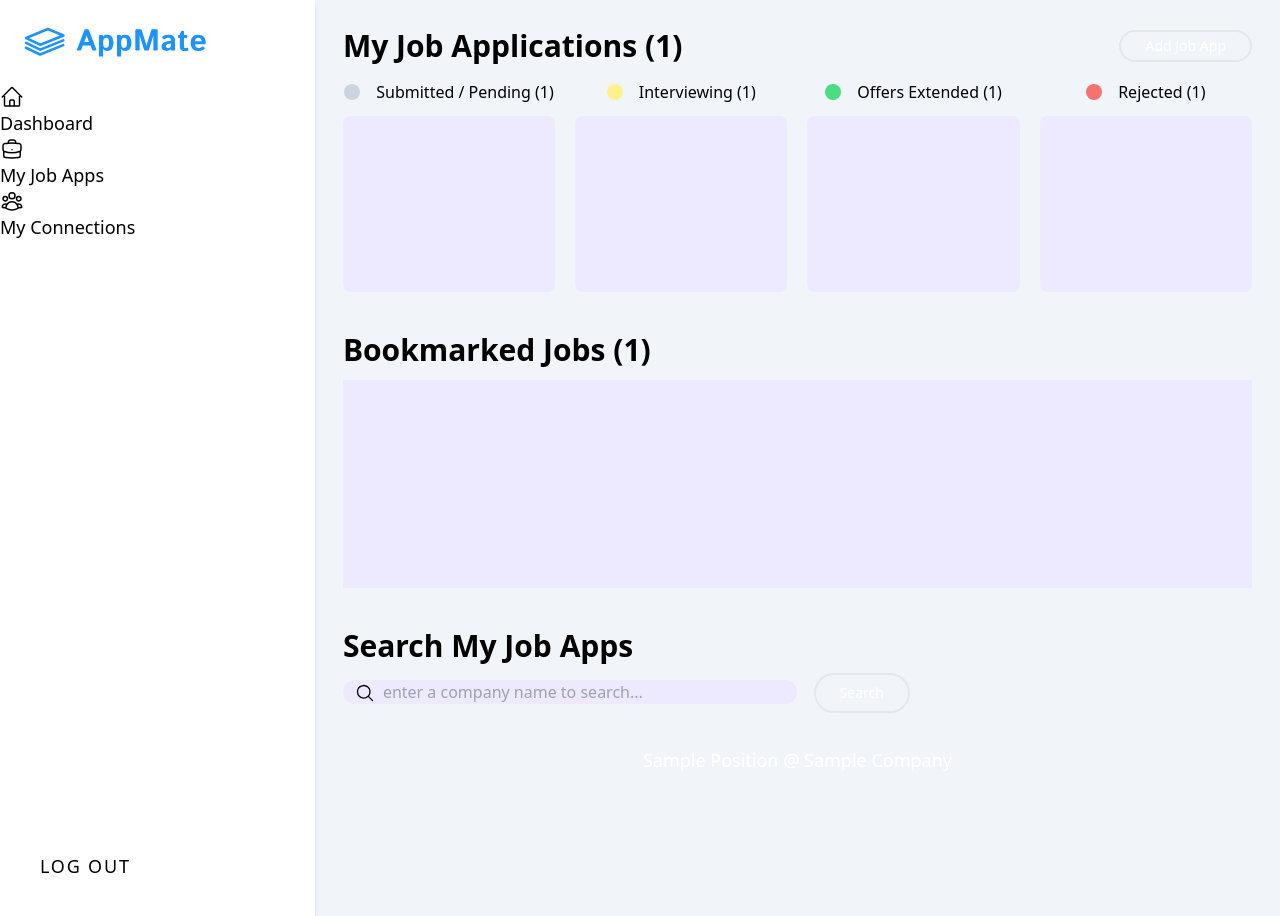
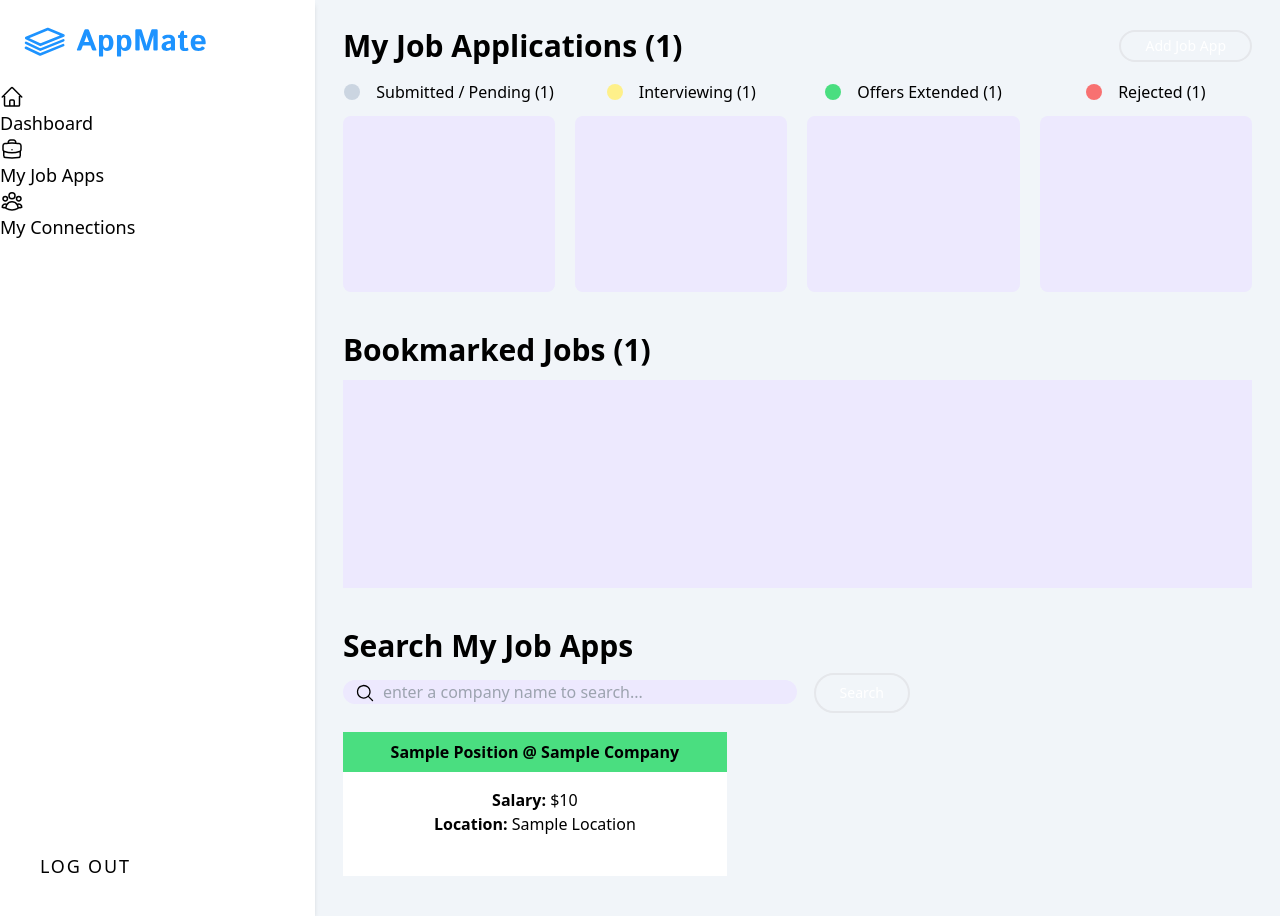
Before and after one commit to reiduf/appMate, a Django app: template main_app/templates/jobs/index.html in a window 1280 px wide. Run offline with Django 4.2, Linux system fonts and the light colour scheme; the template is opened without the code that fills it: most values are stand-ins (such as "Sample title", 1, 10 or a date in 2020); data that the repository does not hold is empty; some libraries are stand-ins or nearby versions.

Commit message:
updates styling for search results

```diff
--- a/main_app/templates/jobs/index.html
+++ b/main_app/templates/jobs/index.html
@@ -165,14 +165,20 @@
     <button type="submit" class="button-text block xl:inline-block mx-auto shrink-0 bg-primary border-2 border-primary text-white text-sm xl:ml-3 px-6 py-2 rounded-full hover:text-primary hover:bg-white transition duration-300">Search</button>
   </form>
 
-  <div>
+  <div class="flex gap-4">
     {% for result in results %}
-    <a href="{% url 'detail' result.id %}">
-      <div class="bg-primary font-primary text-lg text-white py-1 px-2 mb-1 md:min-h-20 2xl:min-h-10 rounded-md capitalize text-center flex justify-center items-center hover:shadow-inner hover:scale-[1.04] transition duration-300">
-        {{ result.position }} @ {{ result.company }}
+    <a class="hover:scale-105 transition duration-300" href="{% url 'detail' result.id %}">
+      <div class="flex flex-col w-96">
+        <div
+          class="card p3 my-3 bg-white min-h-36 text-center">
+          <h3 class="bg-green-400 p-2 font-semibold capitalize">{{ result.position }} @ {{ result.company }}</h3>
+          <p class="capitalize mt-4"><span class="font-bold">Salary:</span> ${{ result.salary }}</p>
+          <p class="capitalize"><span class="font-bold">Location:</span> {{ result.location }}</p>
+        </div>
       </div>
     </a>
     {% endfor %}
   </div>
+
 </div>
 {% endblock %}
```
